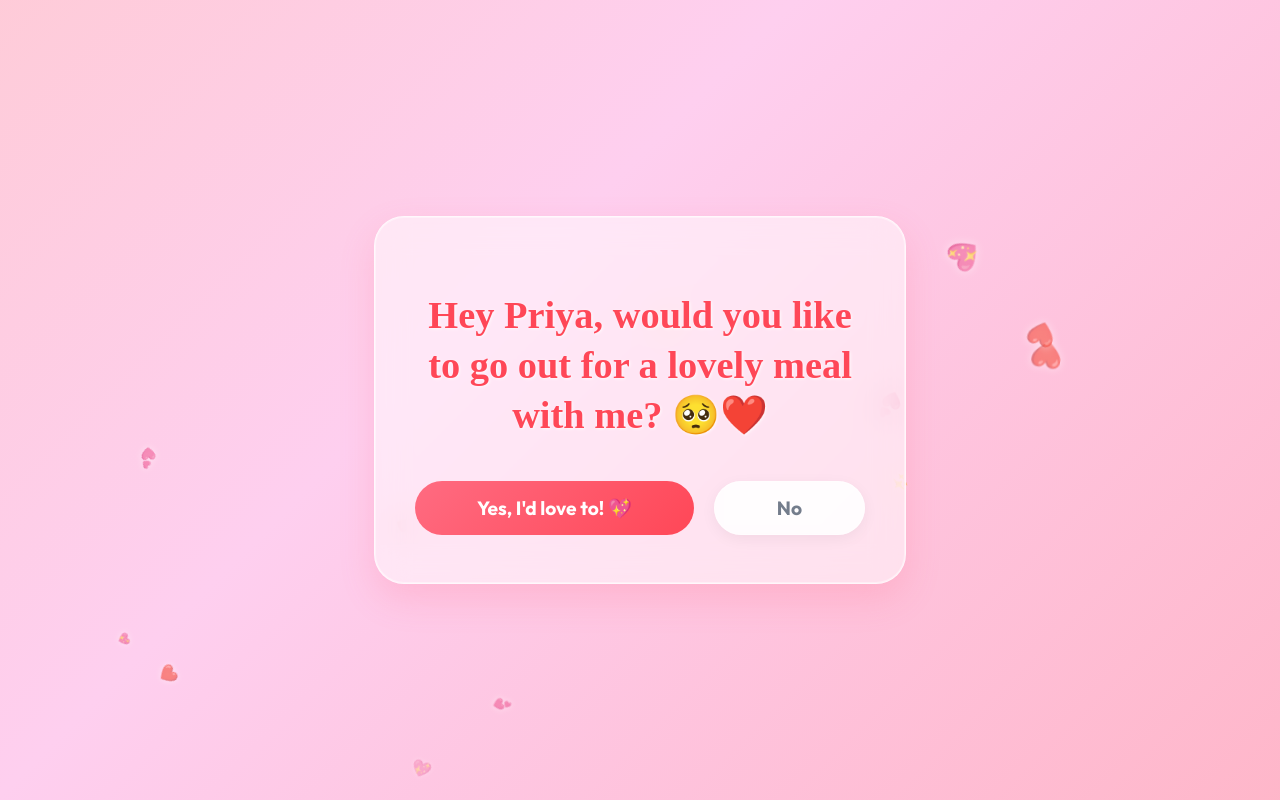
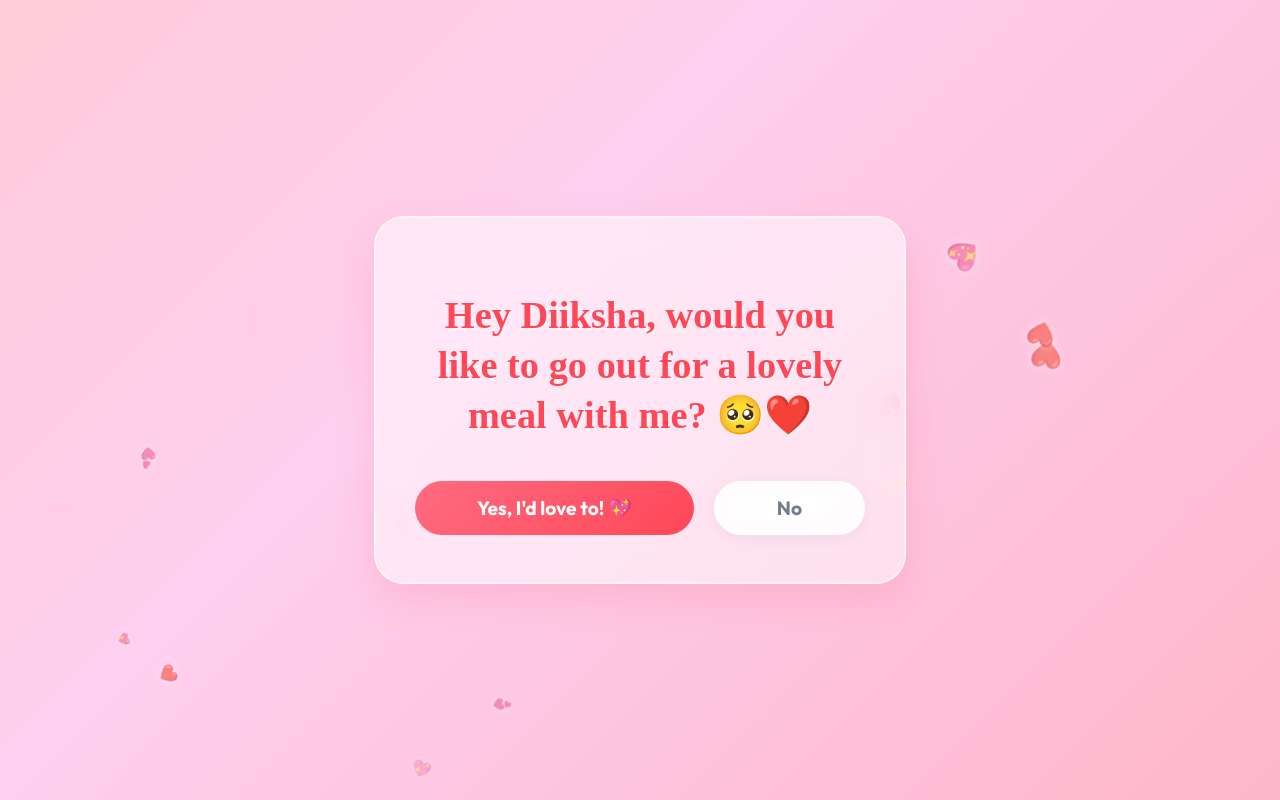
Before and after one commit to w2mohdkamranforwork-droid/mk_asks, a plain HTML site: page ask_pk/index.html in a window 1280 px wide. Drawn offline with nearby package versions, Linux system fonts and the light colour scheme; a web font is replaced by a local one.

Commit message:
Change invitation name to Diiksha
Co-Authored-By: Claude Opus 5.5 <noreply@anthropic.com>

```diff
--- a/ask_pk/index.html
+++ b/ask_pk/index.html
@@ -222,7 +222,7 @@
     <div class="container">
         <!-- STEP 1: Initial Question -->
         <div id="step1" class="step active">
-            <h1>Hey Priya, would you like to go out for a lovely meal with me? 🥺❤️</h1>
+            <h1>Hey Diiksha, would you like to go out for a lovely meal with me? 🥺❤️</h1>
             <div class="buttons-row">
                 <button type="button" id="yesBtn" class="btn yes-btn">Yes, I'd love to! 💖</button>
                 <button type="button" id="noBtn" class="btn no-btn">No</button>
```
